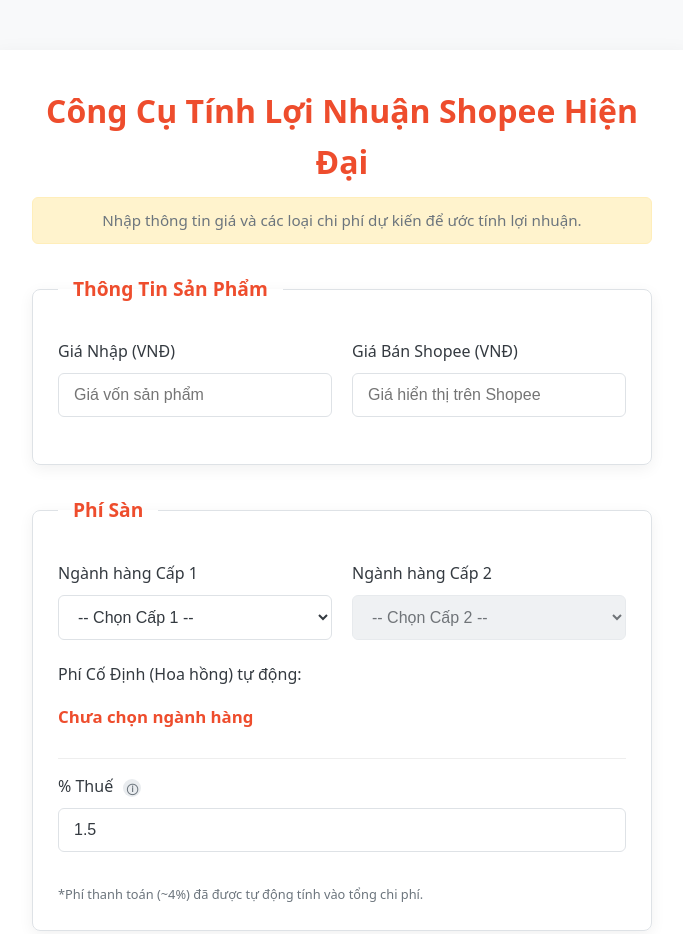
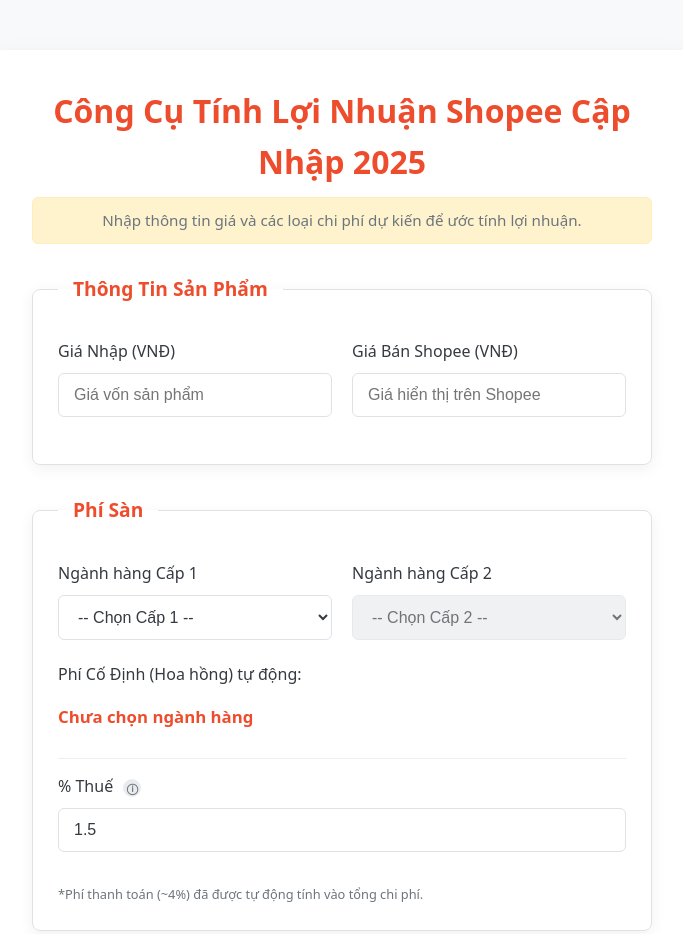
Before and after one commit to quangnbtd/tinhloinhuanecom, a plain HTML site: page index.html in a window 1280 px wide. Shown: the top 934 px of the page, without its empty margins (298-981 px from the left). Drawn offline with Linux system fonts and the light colour scheme.

Commit message:
Update index.html

```diff
--- a/index.html
+++ b/index.html
@@ -283,7 +283,7 @@
 </head>
 <body>
     <div class="container">
-        <h1>Công Cụ Tính Lợi Nhuận Shopee Hiện Đại</h1>
+        <h1>Công Cụ Tính Lợi Nhuận Shopee Cập Nhập 2025</h1>
         <p class="luu-y">Nhập thông tin giá và các loại chi phí dự kiến để ước tính lợi nhuận.</p>
 
         <form id="shopee-profit-form">
```
